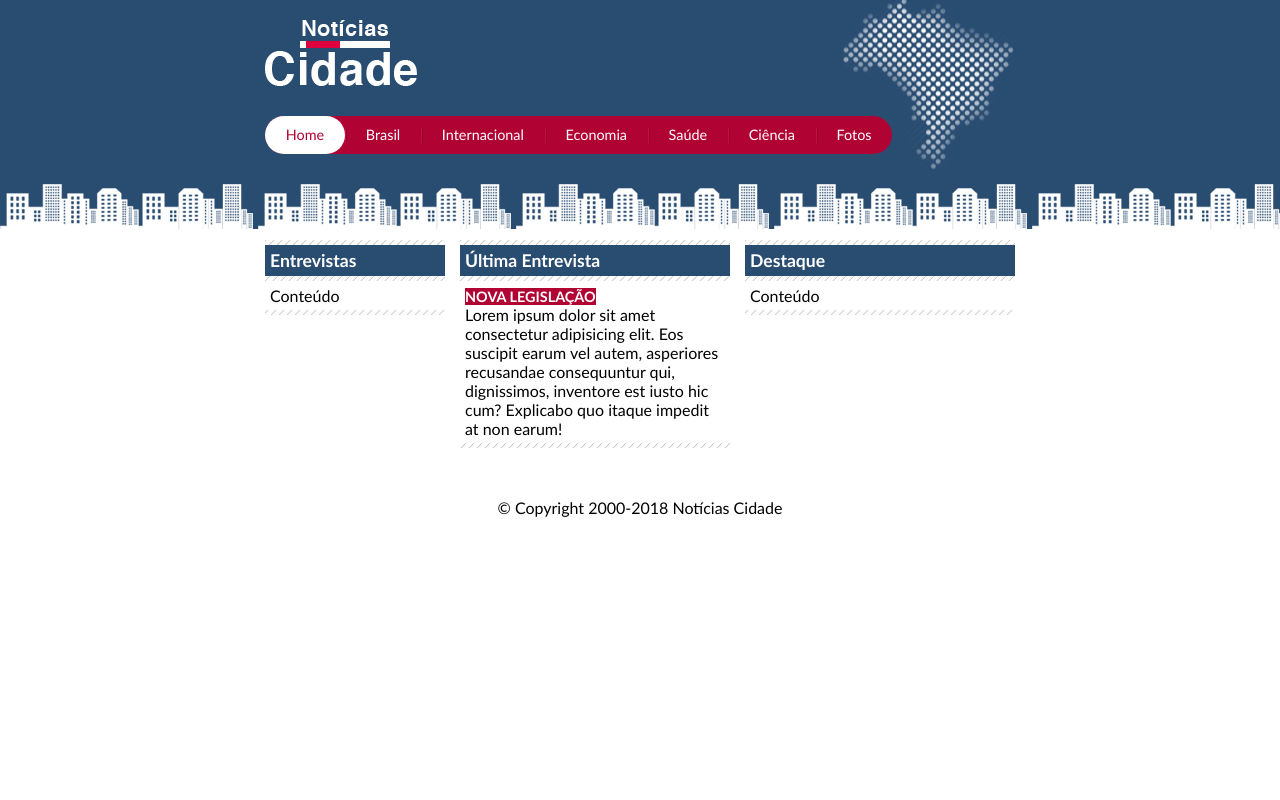
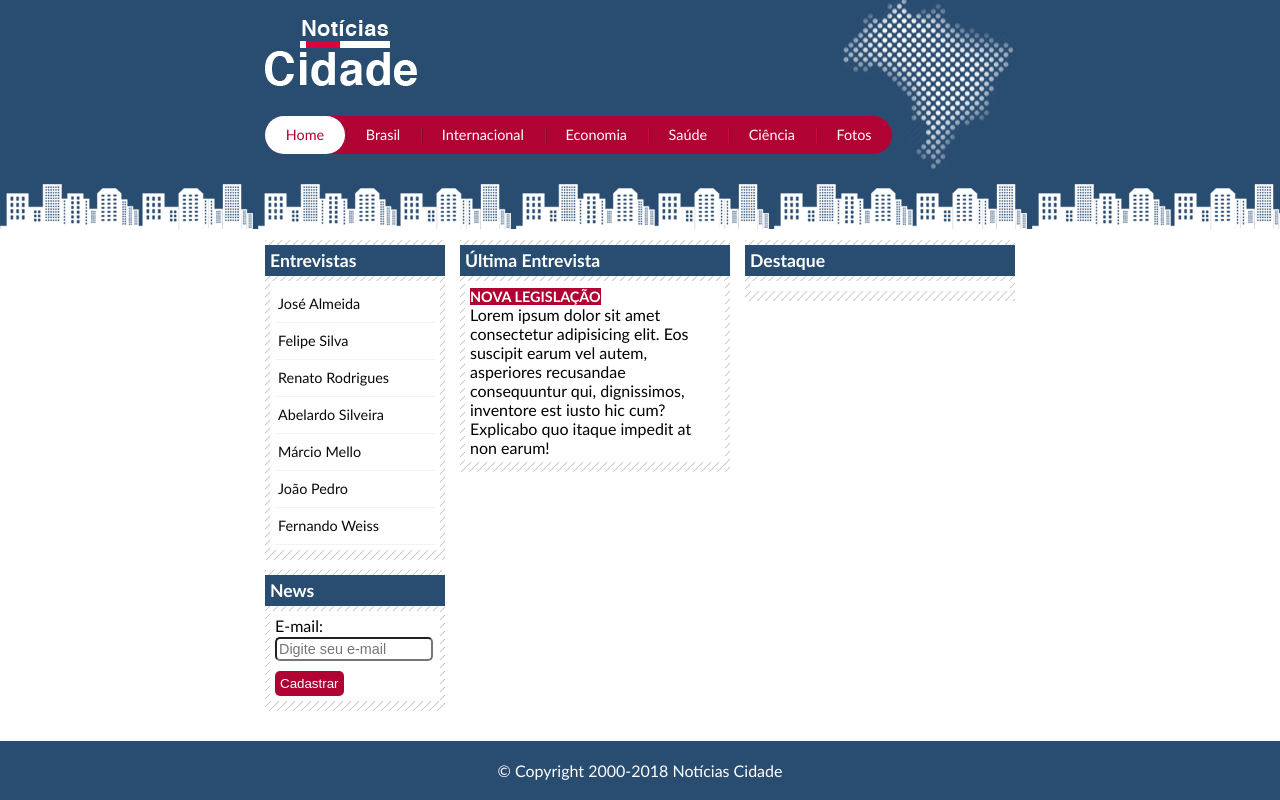
Before and after one commit to Barbosah-42/NoticiaCidade, a plain HTML site: page index.html in a window 1280 px wide. Drawn offline with Linux system fonts and the light colour scheme.

Commit message:
Lateral finalizado
Navegação lateral finalizada

```diff
--- a/assets/css/style.css
+++ b/assets/css/style.css
@@ -39,7 +39,7 @@ h2.titulo{
 #logo{
     width: 152px;
     height: 66px;
-    background: url(/assets/img/logo.png) no-repeat center;
+    background: url(../img/logo.png) no-repeat center;
     text-indent: -3000px;
 }
 
@@ -47,7 +47,7 @@ h2.titulo{
     height: 150px;
     width: 750px;
     margin: 0 auto;
-    background: url(/assets/img/detalhe-topo.png) no-repeat right center;
+    background: url(../img/detalhe-topo.png) no-repeat right center;
     padding-top: 20px;
 }
 
@@ -66,7 +66,7 @@ h2.titulo{
     display: block;
     text-transform: capitalize;
     color: #fff;
-    background: url(/assets/img/divisor.png) no-repeat left center;
+    background: url(../img/divisor.png) no-repeat left center;
     font-size: 0.9rem;
     line-height: 1rem;
     padding: 0.7rem 1.3rem;
@@ -120,7 +120,7 @@ body#uma-colunas #primario{
 
 /* CAIXA */
 .caixa{
-    background: #f3f3f3 url(/assets/img/fundo-caixa.png);
+    background: #f3f3f3 url(../img/fundo-caixa.png);
     margin: 10px 0;
     padding: 5px 0 5px 0;
 }
@@ -128,7 +128,7 @@ body#uma-colunas #primario{
 .caixa-conteudo{
     padding: 5px;
     background: #fff;
-    margin-top: 5px;
+    margin: 5px;
 
 }
 
@@ -140,15 +140,50 @@ body#uma-colunas #primario{
     text-transform: capitalize;
 }
 
-.caixa-conteudo h3 {
+.caixa-conteudo h3{
     display: inline;
     font-size: 0.9rem;
     background-color: #b10333;
     color: #fff;
     text-transform: uppercase;
+    padding: px;
 }
 
+/* FORMATANDO LATERAL*/
 
+#lateral ul li a{
+    font-size: 0.9rem;
+    text-transform: capitalize;
+    color: #0a0a0a;
+    padding: 3px;
+    border-bottom: 1px solid #f3f3f3;
+    line-height: 30px;
+    display: block;
+}
+
+#lateral ul li a:hover{
+    padding-left: 20px;
+    color: gray;
+    background: url(../img/marcador.png) no-repeat left center;
+}
+
+#lateral input[type="e-mail"]{
+    width: 150px;
+    font-size: 0.9rem;
+    background-color: #fff;
+    margin-bottom: 10px;
+    border-radius: 5px;
+    margin-top: 2px;
+    padding: 2px;
+}
+
+#lateral input[type="submit"]{
+    background-color: rgb(177, 3, 51);
+    color: #fff;
+    border: none;
+    border-radius: 5px;
+    padding: 5px;
+}
 
 /* FORMATAÇÃO RODAPÉ*/
 
@@ -159,4 +194,6 @@ body#uma-colunas #primario{
 #rodape{
     text-align: center;
     padding: 20px;
+    background-color: #294c71;
+    color: #fff;
 }
--- a/index.html
+++ b/index.html
@@ -5,8 +5,8 @@
     <meta charset="UTF-8">
     <meta name="viewport" content="width=device-width, initial-scale=1.0">
     <title>Notícia Cidade - Home</title>
-    <link rel="stylesheet" href="/assets/css/style.css">
-    <link rel="shortcut icon" href="/assets/img/favicon.png" type="image/x-icon">
+    <link rel="stylesheet" href="assets/css/style.css">
+    <link rel="shortcut icon" href="assets/img/favicon.png" type="image/x-icon">
 </head>
 
 <body id="tres-colunas" class="home">
@@ -48,7 +48,6 @@
             <div class="caixa">
                 <h2>destaque</h2>
                 <div class="caixa-conteudo">
-                    Conteúdo
                 </div>
 
             </div>
@@ -60,8 +59,32 @@
             <div class="caixa">
                 <h2>entrevistas</h2>
                 <div class="caixa-conteudo">
-                    Conteúdo
+                    <ul>
+                        <li><a href="#">josé almeida</a></li>
+                        <li><a href="#">felipe silva</a></li>
+                        <li><a href="#">renato rodrigues</a></li>
+                        <li><a href="#">abelardo silveira</a></li>
+                        <li><a href="#">márcio mello</a></li>
+                        <li><a href="#">joão pedro</a></li>
+                        <li><a href="#">fernando weiss</a></li>
+                    </ul>
                 </div>
+            </div>
+
+            <div class="caixa">
+                <h2>news</h2>
+                <div class="caixa-conteudo">
+                    <form action="">
+                        <div>
+                            <label for="e-mail">E-mail:</label>
+                            <input type="e-mail" id="e-mail" placeholder="Digite seu e-mail">
+                        </div>
+                        <div>
+                            <input type="submit" value="Cadastrar">
+                        </div>
+                    </form>
+                </div>
+
             </div>
 
         </div><!-- Fim Lateral-->
```
